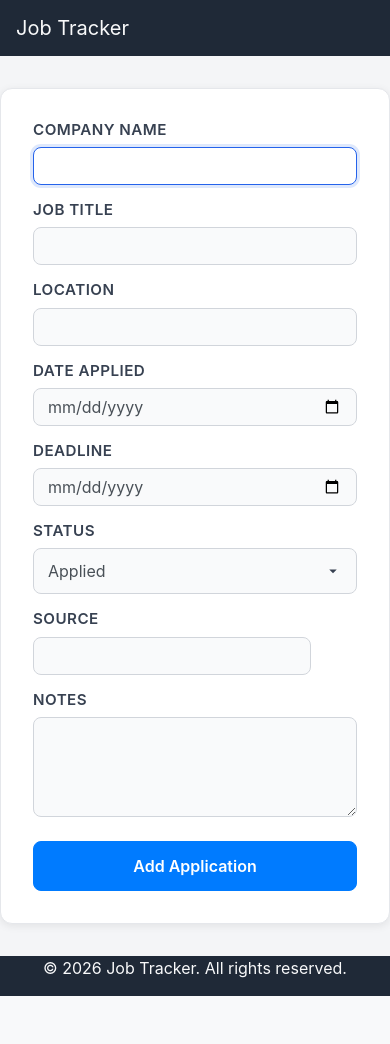
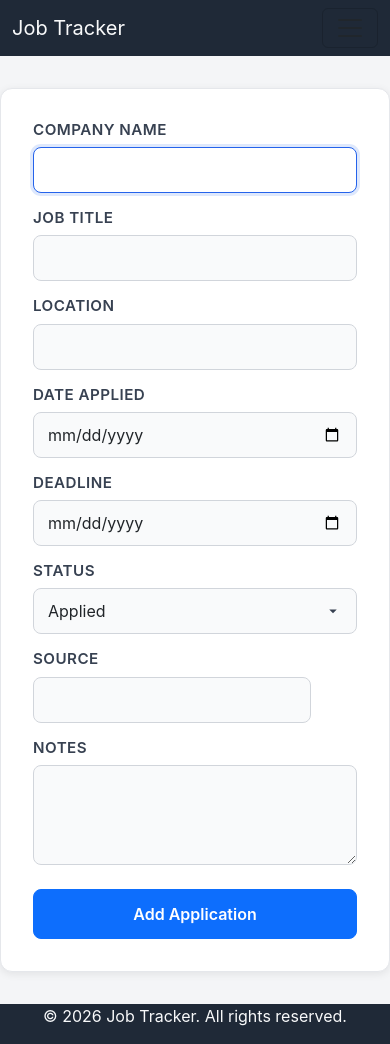
Before and after one commit to Blessingxv/Job-Tracker, a Flask app: page /add in a window 390 px wide. Before the commit the page ends 996 px from the top, so only its background shows below. Run offline with Flask 3, Linux system fonts and the light colour scheme; the visitor is signed in with stand-in values (Sample User, id 1).

Commit message:
Fix mobile viewport meta tag and clean up bootstrap

```diff
--- a/templates/layout.html
+++ b/templates/layout.html
@@ -5,13 +5,12 @@
     <head>
 
         <meta charset="utf-8">
-        <meta name="viewpoint" content="initial-scale=1 width=device-width">
+        <meta name="viewport" content="width=device-width, initial-scale=1.0">
 
         <link href="https://cdn.jsdelivr.net/npm/bootstrap@5.3.3/dist/css/bootstrap.min.css" rel="stylesheet">
         <link rel="stylesheet" href="https://cdn.jsdelivr.net/npm/bootstrap-icons@1.11.3/font/bootstrap-icons.min.css">
-        <link rel="stylesheet" href="https://cdn.jsdelivr.net/npm/bootstrap@4.5.3/dist/css/bootstrap.min.css" integrity="sha384-TX8t27EcRE3e/ihU7zmQxVncDAy5uIKz4rEkgIXeMed4M0jlfIDPvg6uqKI2xXr2" crossorigin="anonymous">
         <script src="https://code.jquery.com/jquery-3.5.1.slim.min.js" integrity="sha384-DfXdz2htPH0lsSSs5nCTpuj/zy4C+OGpamoFVy38MVBnE+IbbVYUew+OrCXaRkfj" crossorigin="anonymous"></script>
-        <script src="https://cdn.jsdelivr.net/npm/bootstrap@4.5.3/dist/js/bootstrap.bundle.min.js" integrity="sha384-ho+j7jyWK8fNQe+A12Hb8AhRq26LrZ/JpcUGGOn+Y7RsweNrtN/tE3MoK7ZeZDyx" crossorigin="anonymous"></script>
+        <script src="https://cdn.jsdelivr.net/npm/bootstrap@5.3.3/dist/js/bootstrap.bundle.min.js"></script>
 
         <link href="/static/styles.css" rel="stylesheet">
 
```
